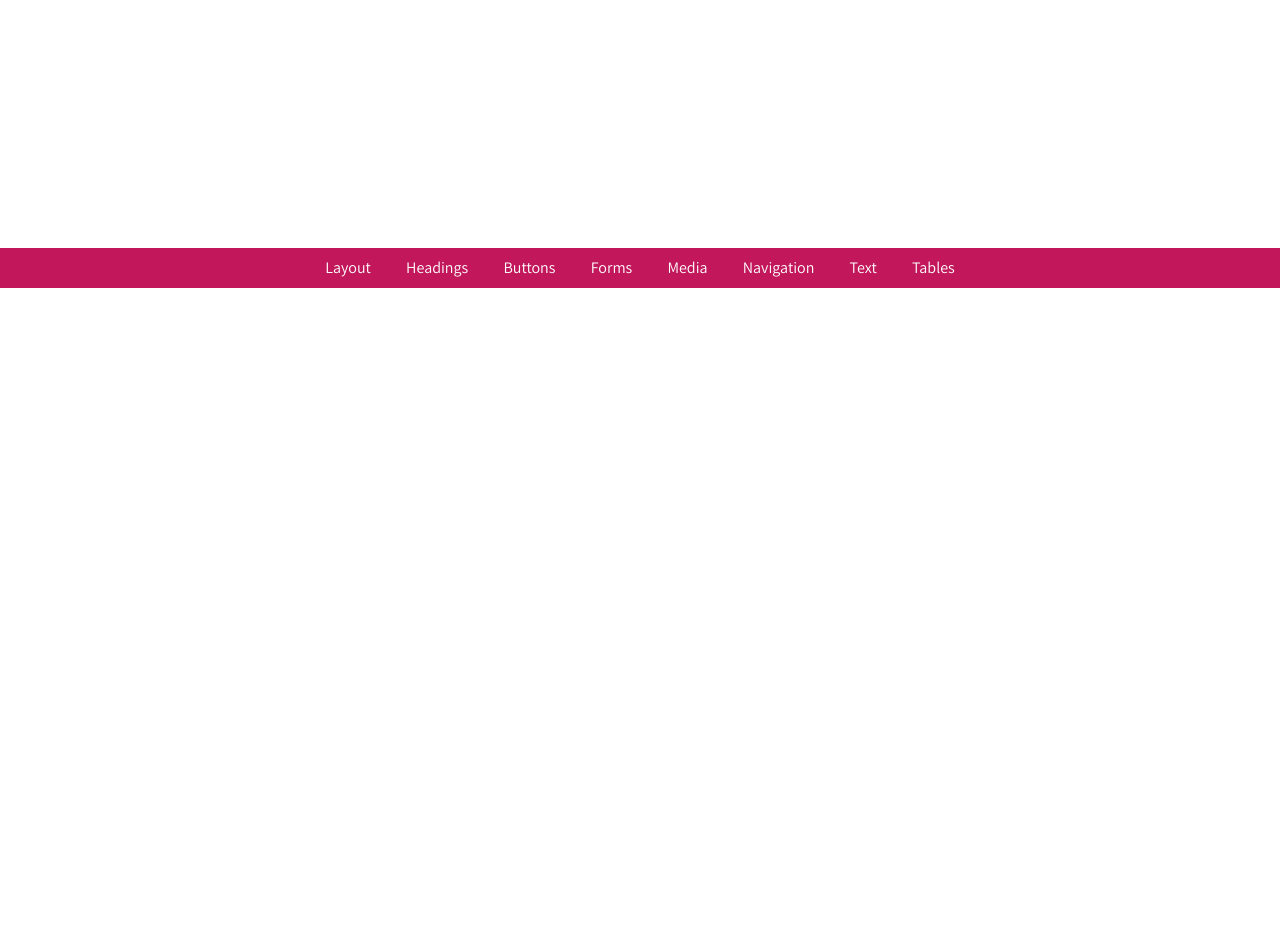
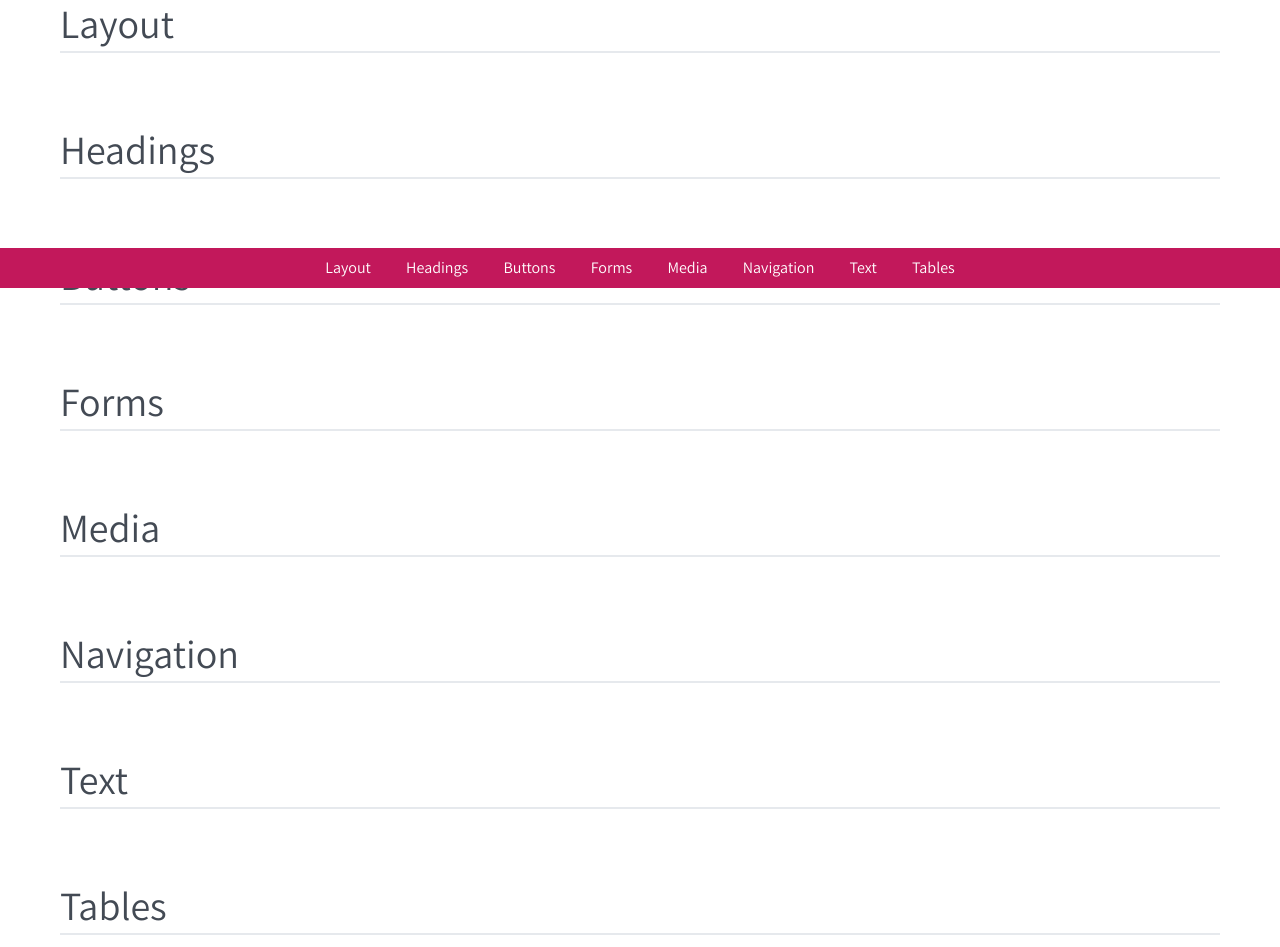
Before and after one commit to aschmelyun/endive, a website: page index.html in a window 1280 px wide. Shown: the part 512-1459 px from the top of the page. Before the commit the page ends 800 px from the top, so only its background shows below. Drawn offline with Linux system fonts and the light colour scheme; a web font is replaced by a local one.

Commit message:
Divider and make-divider mixin, basic layout of demo

```diff
--- a/index.html
+++ b/index.html
@@ -7,15 +7,6 @@
     <meta name="viewport" content="width=device-width, initial-scale=1">
 </head>
 <body>
-<div class="wrapper wrapper-fixed">
-    <div class="row row-margin-top-8 text-center">
-        <h1 class="heading-landing">endive</h1>
-        <h4>a simplistic SCSS framework to assist in rapid front-end development</h4>
-        <div class="row row-margin-top-4">
-            <a href="#" class="button button-primary">Let's get started</a>
-        </div>
-    </div>
-</div>
 <nav class="navigation navigation-primary text-center fixed fixed-bottom">
     <ul>
         <li><a href="#">Layout</a></li>
@@ -28,5 +19,46 @@
         <li><a href="#">Tables</a></li>
     </ul>
 </nav>
+<div class="wrapper wrapper-fixed">
+    <div class="row row-margin-top-8 text-center">
+        <h1 class="heading-landing">endive</h1>
+        <h4>a simplistic SCSS framework to assist in rapid front-end development</h4>
+        <div class="row row-margin-top-4">
+            <a href="#" class="button button-primary">Let's get started</a>
+        </div>
+    </div>
+    <div class="row row-margin-top-8">
+        <h2>Layout</h2>
+        <div class="divider"></div>
+    </div>
+    <div class="row row-margin-top-4">
+        <h2>Headings</h2>
+        <div class="divider"></div>
+    </div>
+    <div class="row row-margin-top-4">
+        <h2>Buttons</h2>
+        <div class="divider"></div>
+    </div>
+    <div class="row row-margin-top-4">
+        <h2>Forms</h2>
+        <div class="divider"></div>
+    </div>
+    <div class="row row-margin-top-4">
+        <h2>Media</h2>
+        <div class="divider"></div>
+    </div>
+    <div class="row row-margin-top-4">
+        <h2>Navigation</h2>
+        <div class="divider"></div>
+    </div>
+    <div class="row row-margin-top-4">
+        <h2>Text</h2>
+        <div class="divider"></div>
+    </div>
+    <div class="row row-margin-top-4">
+        <h2>Tables</h2>
+        <div class="divider"></div>
+    </div>
+</div>
 </body>
 </html>
--- a/src/base/_variables.scss
+++ b/src/base/_variables.scss
@@ -27,6 +27,7 @@ $color-primary: #C2185B;
 
 $default-font-family: "Assistant", arial, sans-serif;
 $font-family-alternative: "Shrikhand", arial, sans-serif;
+$font-color: $color-darkgrey-alt;
 
 $breakpoint-small: 480px;
 $breakpoint-medium: 768px;
@@ -56,3 +57,6 @@ $button-font-size: 15px;
 
 $navigation-item-margin: 0 16px;
 $navigation-link-padding: 12px 0;
+
+$divider-background: $color-lightgrey-alt;
+$divider-margin: 8px 0 12px;
--- a/src/mixins/_layout.scss
+++ b/src/mixins/_layout.scss
@@ -45,3 +45,14 @@
     }
   }
 }
+
+@mixin make-divider(
+  $title,
+  $color,
+  $margin
+) {
+  .divider-#{$title} {
+    background: $color;
+    margin: $margin;
+  }
+}
--- a/src/mixins/_reset.scss
+++ b/src/mixins/_reset.scss
@@ -7,6 +7,7 @@
     font: inherit;
     vertical-align: baseline;
     font-family: $default-font-family;
+    color: $font-color;
   }
 
   article, aside, details, figcaption, figure, footer, header, hgroup, menu, nav, section {
--- a/src/partials/_layout.scss
+++ b/src/partials/_layout.scss
@@ -19,6 +19,7 @@
 
 .fixed {
   position: fixed;
+  z-index: 999;
 
   &.fixed-top {
     width: 100%;
@@ -29,3 +30,10 @@
     bottom: 0;
   }
 }
+
+.divider {
+  height: 2px;
+  width: 100%;
+  background: $divider-background;
+  margin: $divider-margin;
+}
```
Also changed, not shown: build/endive.css, build/endive.min.css.
